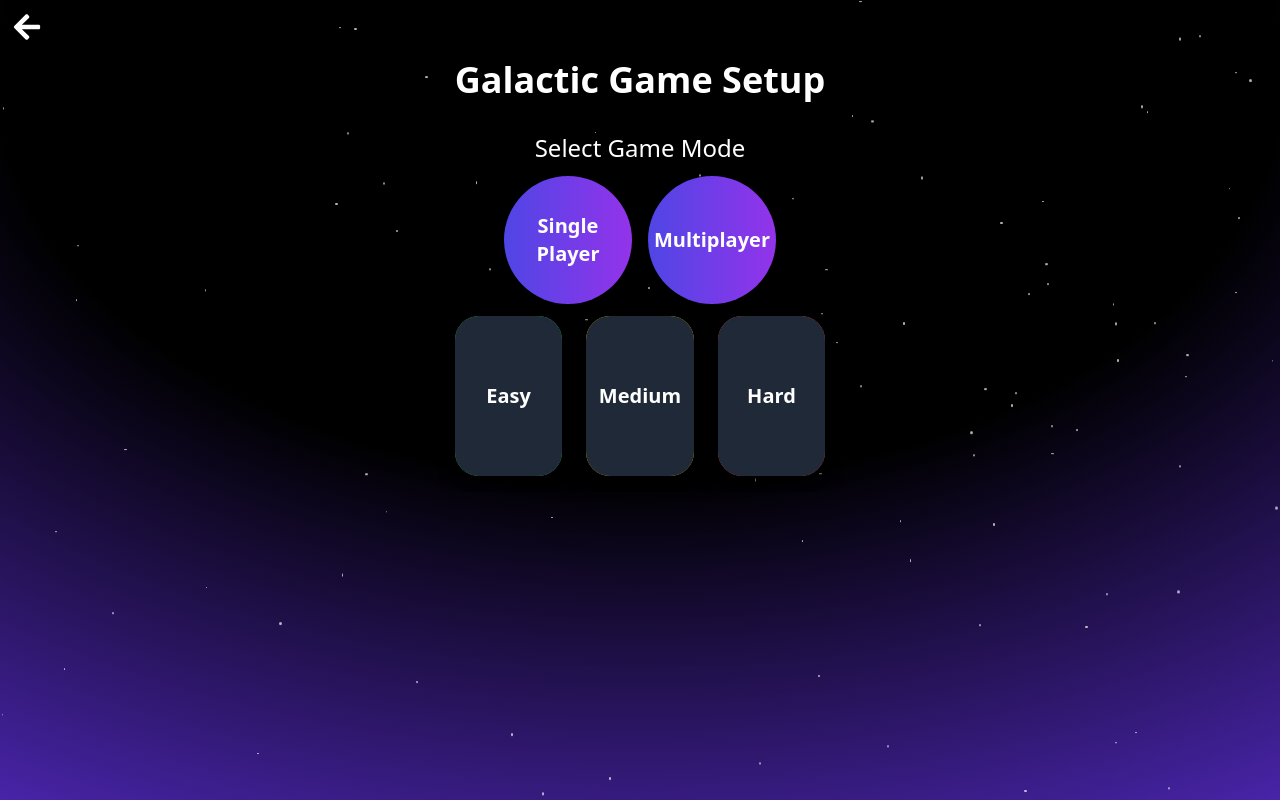
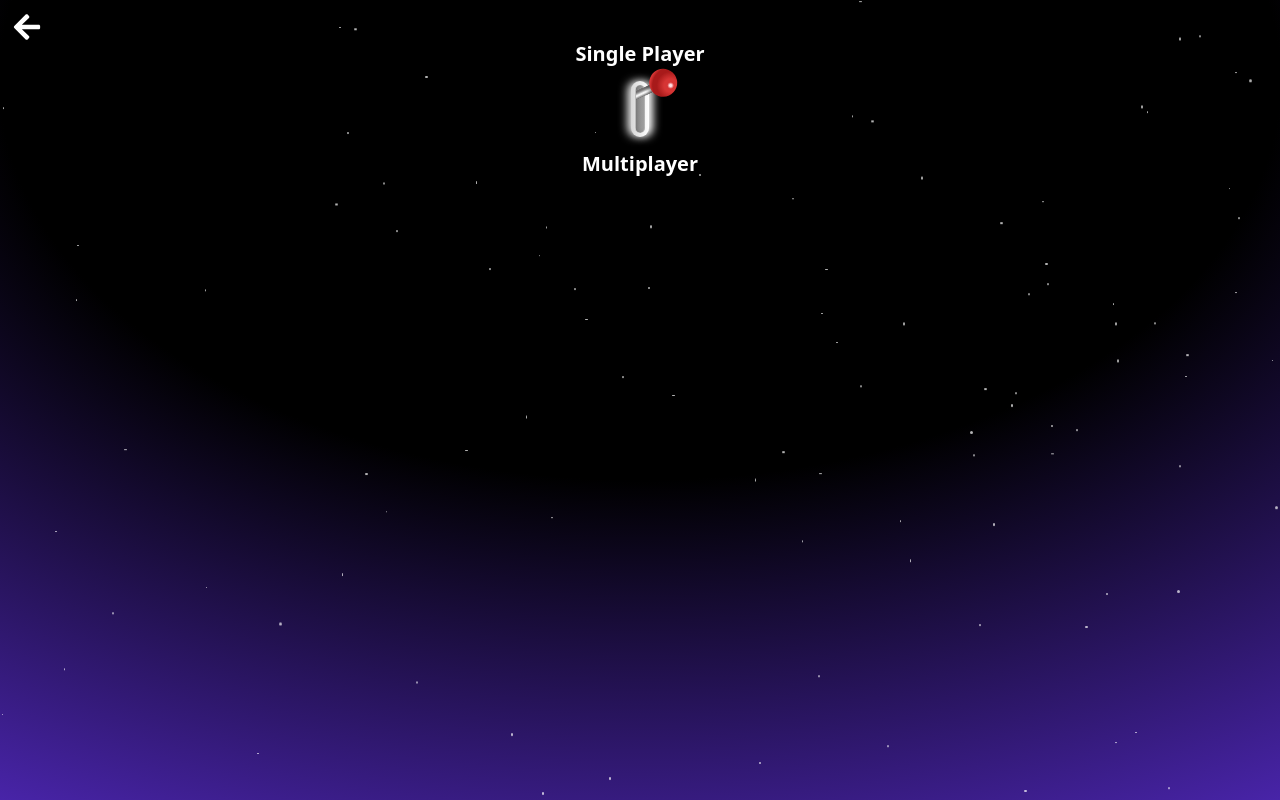
Before and after one commit to Ludis-ET/Typing-test-telegram-bot, a React (Vite) app in the folder CLIENT/: page /game1 in a window 1280 px wide. Built offline with nearby package versions, Linux system fonts and the light colour scheme.

Commit message:
Add game mode selection and difficulty components; refactor Game1 layout and styles

```diff
--- a/CLIENT/src/components/Game1/Game1.tsx
+++ b/CLIENT/src/components/Game1/Game1.tsx
@@ -3,6 +3,7 @@ import { motion } from "framer-motion";
 import { FaArrowLeft } from "react-icons/fa";
 import { Link } from "react-router-dom";
 import { SinglePlayer } from "./SinglePlayer";
+import { Mode } from "./Select";
 
 export const Game1 = () => {
   const [gameMode, setGameMode] = useState<string | null>(null);
@@ -62,118 +63,23 @@ export const Game1 = () => {
   }
 
   return (
-    <div className="flex flex-col items-center justify-center max-h-screen overflow-y-scroll text-white p-4">
-      <h1 className="text-4xl font-bold mb-3 text-center mt-5 drop-shadow-lg">
+    <div className="flex flex-col items-center justify-center max-h-screen text-white p-4">
+      {/* <h1 className="text-4xl font-bold mb-3 text-center mt-5 drop-shadow-lg">
         Galactic Game Setup
-      </h1>
+      </h1> */}
       <Link to="/">
         <FaArrowLeft className="text-3xl absolute text-white z-[9999] top-3 left-3" />
       </Link>
-      {/* Game Mode Selection */}
-      <div className="flex flex-col items-center mt-5">
-        <h2 className="text-2xl mb-3">Select Game Mode</h2>
-        <div className="flex space-x-4">
-          {["Single Player", "Multiplayer"].map((mode) => (
-            <motion.button
-              key={mode}
-              onClick={() => handleSelect("mode", mode)}
-              className="relative w-32 h-32 rounded-full bg-gradient-to-r from-indigo-600 to-purple-600 flex items-center justify-center shadow-lg transform hover:scale-105 transition-transform duration-300"
-              whileHover={{ rotateY: 10 }}
-            >
-              <span className="text-xl font-semibold">{mode}</span>
-            </motion.button>
-          ))}
+      <div>
+        <div className="flex flex-col gap-8 items-center justify-center">
+          <p className="text-xl font-bold">Single Player</p>
+          <Mode />
+          <p className="text-xl font-bold">Multiplayer</p>
+        </div>
+        <div>
+
         </div>
       </div>
-      {/* Room Option Selection */}
-      {gameMode === "Multiplayer" && (
-        <div className="flex flex-col items-center mt-5">
-          <h2 className="text-2xl mb-3">Room Option</h2>
-          <div className="flex space-x-4">
-            {["Join Room", "Create Room"].map((option) => (
-              <motion.button
-                key={option}
-                onClick={() => handleSelect("room", option)}
-                className="relative w-32 h-32 rounded-full bg-gradient-to-r from-green-600 to-blue-600 flex items-center justify-center shadow-lg transform hover:scale-105 transition-transform duration-300"
-                whileHover={{ rotateY: 10 }}
-              >
-                <span className="text-xl font-semibold">{option}</span>
-              </motion.button>
-            ))}
-          </div>
-        </div>
-      )}
-      {/* Enter Room Code */}
-      {gameMode === "Multiplayer" && roomOption === "Join Room" && (
-        <motion.div className="mt-8 w-full max-w-md">
-          <h2 className="text-2xl font-semibold mb-4 text-center text-purple-300">
-            Enter Room Code
-          </h2>
-          <input
-            type="text"
-            value={roomCode}
-            onChange={(e) => setRoomCode(e.target.value)}
-            placeholder="Room Code"
-            className="w-full px-4 py-2 rounded-lg text-gray-900 text-center focus:outline-none focus:ring-2 focus:ring-purple-500"
-          />
-          <button
-            onClick={() => handleSelect("difficulty", "Room Confirmed")}
-            className="mt-4 w-full py-2 rounded-md bg-purple-500 text-white hover:bg-purple-600 transition-transform transform hover:scale-105"
-          >
-            Confirm Room Code
-          </button>
-        </motion.div>
-      )}
-      {/* Difficulty Selection with 3D Card Effect */}
-      {!difficulty && !roomOption && (
-        <motion.div className="grid grid-cols-1 sm:grid-cols-2 lg:grid-cols-3 gap-6 mt-3 w-full max-w-xl">
-          {["Easy", "Medium", "Hard"].map((level) => (
-            <motion.div
-              key={level}
-              whileHover={{ scale: 1.1, rotateX: 10 }}
-              onClick={() => handleSelect("difficulty", level.toLowerCase())}
-              className="card perspective w-full h-40 rounded-3xl flex items-center justify-center transition-transform duration-300"
-              style={{
-                backgroundColor:
-                  level === "Easy"
-                    ? "#22c55e"
-                    : level === "Medium"
-                    ? "#facc15"
-                    : "#ef4444",
-                transformStyle: "preserve-3d",
-                boxShadow: "0 10px 20px rgba(0, 0, 0, 0.5)",
-              }}
-            >
-              <motion.div
-                className="card-inner rounded-3xl bg-gray-800 w-full h-full flex items-center justify-center shadow-lg"
-                style={{ backfaceVisibility: "hidden" }}
-              >
-                <span className="text-lg md:text-xl font-semibold text-white">
-                  {level}
-                </span>
-              </motion.div>
-            </motion.div>
-          ))}
-        </motion.div>
-      )}
-      {/* Duration Selection */}
-      {difficulty && (
-        <div className="flex flex-col items-center mt-5">
-          <h2 className="text-2xl mb-3">Select Duration</h2>
-          <div className="flex space-x-4">
-            {["1 Minute", "2 Minutes", "5 Minutes"].map((durationOption) => (
-              <motion.button
-                key={durationOption}
-                onClick={() => handleSelect("duration", durationOption)}
-                className="relative w-32 h-32 rounded-full bg-gradient-to-r from-blue-600 to-blue-400 flex items-center justify-center shadow-lg transform hover:scale-105 transition-transform duration-300"
-              >
-                <span className="text-xl font-semibold">{durationOption}</span>
-              </motion.button>
-            ))}
-          </div>
-        </div>
-      )}
-      {/* Start Game Button */}
       {duration && (
         <button
           onClick={handleSubmit}
--- /dev/null
+++ b/CLIENT/src/components/Game1/Select/Diff.tsx
@@ -0,0 +1,18 @@
+import "./css/Diff.css"
+
+export const Diff = () => {
+  return (
+    <div className="radio-container">
+      <input checked id="radio-free" name="radio" type="radio" />
+      <label htmlFor="radio-free">Free</label>
+      <input id="radio-basic" name="radio" type="radio" />
+      <label htmlFor="radio-basic">Basic</label>
+      <input id="radio-premium" name="radio" type="radio" />
+      <label htmlFor="radio-premium">Premium</label>
+
+      <div className="glider-container">
+        <div className="glider"></div>
+      </div>
+    </div>
+  );
+}
--- /dev/null
+++ b/CLIENT/src/components/Game1/Select/Mode.tsx
@@ -0,0 +1,33 @@
+import { useState } from "react";
+import "./css/Mode.css";
+
+export const Mode = () => {
+  const [isChecked, setIsChecked] = useState(false);
+
+  const handleToggle = (event: React.ChangeEvent<HTMLInputElement>) => {
+    setIsChecked(event.target.checked);
+    console.log("Toggle State:", event.target.checked);
+  };
+
+  return (
+    <div className="toggle-container transform rotate-90">
+      <input
+        className="toggle-input"
+        type="checkbox"
+        checked={isChecked}
+        onChange={handleToggle}
+      />
+      <div className="toggle-handle-wrapper">
+        <div className="toggle-handle">
+          <div className="toggle-handle-knob"></div>
+          <div className="toggle-handle-bar-wrapper">
+            <div className="toggle-handle-bar"></div>
+          </div>
+        </div>
+      </div>
+      <div className="toggle-base">
+        <div className="toggle-base-inside"></div>
+      </div>
+    </div>
+  );
+};
--- /dev/null
+++ b/CLIENT/src/components/Game1/Select/css/Mode.css
@@ -0,0 +1,140 @@
+.toggle-container {
+  --knob-size: 1.75em;
+  display: flex;
+  justify-content: center;
+  position: relative;
+}
+
+.toggle-input {
+  position: absolute;
+  z-index: 2;
+  bottom: 132.5%;
+  border-radius: 50%;
+  transform: rotate(-25deg);
+  transform-origin: 50% 4.75em;
+  width: var(--knob-size);
+  height: var(--knob-size);
+  opacity: 0;
+  font: inherit;
+  transition: transform .24s cubic-bezier(.65, 1.35, .5, 1);
+  cursor: pointer;
+}
+
+.toggle-input:checked {
+  transform: rotate(25deg);
+}
+
+.toggle-handle-wrapper {
+  position: absolute;
+  z-index: 1;
+  bottom: -135%;
+  -webkit-mask-image: linear-gradient(to bottom, #000 62.125%, transparent 50%);
+  mask-image: linear-gradient(to bottom, #000 62.125%, transparent 50%);
+  width: 200%;
+  overflow: hidden;
+}
+
+.toggle-handle {
+  display: flex;
+  flex-direction: column;
+  align-items: center;
+  transform: rotate(-25deg);
+  transform-origin: bottom center;
+  transition: transform .24s cubic-bezier(.65, 1.35, .5, 1);
+}
+
+.toggle-input:checked + .toggle-handle-wrapper > .toggle-handle {
+  transform: rotate(25deg);
+}
+
+.toggle-handle-knob {
+  position: relative;
+  z-index: 1;
+  border-radius: 50%;
+  width: var(--knob-size);
+  height: var(--knob-size);
+  background-image: radial-gradient(farthest-corner at 70% 30%, #fedee2 4%, #d63534 12% 24%, #a81a1a 50% 65%, #d63534 75%);
+  transition: transform .24s cubic-bezier(.65, 1.35, .5, 1);
+}
+
+.toggle-input:checked + .toggle-handle-wrapper .toggle-handle-knob {
+  transform: rotate(-90deg);
+}
+
+.toggle-handle-knob::after {
+  content: '';
+  position: absolute;
+  top: 0;
+  left: 0;
+  border-radius: inherit;
+  width: 100%;
+  height: 100%;
+  box-shadow: inset 0 0 8px 2px rgb(255 255 255 / .4);
+  opacity: 0;
+  transition: opacity .2s;
+}
+
+@media (hover: hover) {
+  .toggle-input:hover + .toggle-handle-wrapper .toggle-handle-knob::after,
+  .toggle-input:focus-visible + .toggle-handle-wrapper .toggle-handle-knob::after {
+    opacity: 1;
+  }
+}
+
+.toggle-handle-bar-wrapper {
+  position: relative;
+  width: .5em;
+  height: 3em;
+}
+
+.toggle-handle-bar {
+  position: absolute;
+  top: calc(var(--knob-size) / 2 * -1);
+  left: 0;
+  width: 100%;
+  height: calc(100% + var(--knob-size) / 2);
+  background-image: linear-gradient(to right, #777475, #a4a4a4, #fff 45% 55%, #a4a4a4, #777475);
+  background-position-x: .06125em;
+  transition: background-position-x .24s cubic-bezier(.65, 1.35, .5, 1);
+  box-shadow: inset 0 1em .25em rgb(0 0 0 / .4);
+}
+
+.toggle-input:checked + .toggle-handle-wrapper .toggle-handle-bar {
+  background-position-x: -.06125em;
+}
+
+.toggle-base {
+  position: relative;
+  border-radius: 3.125em;
+  padding: .25em;
+  width: 3.5em;
+  height: 1.125em;
+  background-color: #fff;
+  background-image: linear-gradient(to bottom, #fff, #d7d7d7);
+  box-shadow: 0 -.25em .5em #fff, 0 .25em .5em #d7d7d7;
+}
+
+.toggle-base-inside {
+  position: relative;
+  border-radius: inherit;
+  width: 100%;
+  height: 100%;
+  background-image: linear-gradient(to bottom, #a6a6a6, #7d7d7d);
+  box-shadow: inset 0 .0625em rgb(255 255 255 / .2), inset 0 -.03125em rgb(255 255 255 / 1), inset 0 -.0625em .25em rgb(0 0 0 / .1);
+}
+
+.toggle-base-inside::after {
+  content: '';
+  position: absolute;
+  border-radius: inherit;
+  width: 100%;
+  height: 100%;
+  background-image: linear-gradient(to bottom, #5ab054, #438c3c);
+  box-shadow: inherit;
+  opacity: 0;
+  transition: opacity .24s cubic-bezier(.65, 1.35, .5, 1);
+}
+
+.toggle-input:checked ~ .toggle-base .toggle-base-inside::after {
+  opacity: 1;
+}
--- /dev/null
+++ b/CLIENT/src/components/Game1/Select/index.ts
@@ -0,0 +1,2 @@
+export { Mode } from "./Mode";
+export { Diff } from "./Diff";
```
Also changed, not shown: CLIENT/src/components/Game1/Select/css/Diff.css (added).
